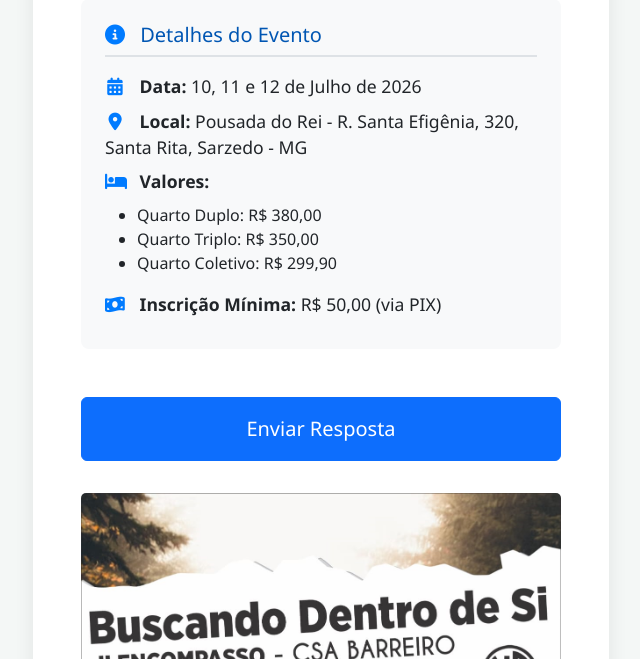
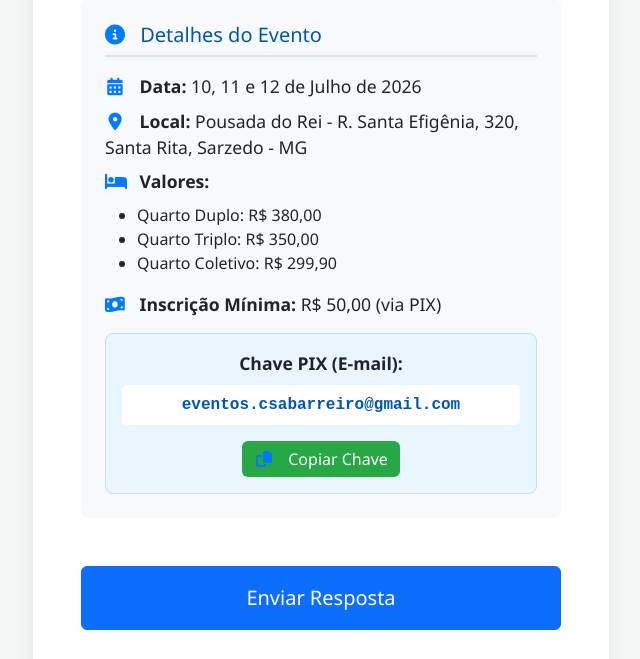
Before and after one commit to Breno1974/Encompassobarreiro, a Flask app: template templates/pagina_resposta_convite.html in a window 1280 px wide. Shown: the part 915-1574 px from the top of the page, without its empty margins (319-959 px from the left). Run offline with Flask 3, Linux system fonts and the light colour scheme; the template is opened without the code that fills it, so the values that code supplies are empty; some libraries are stand-ins or nearby versions.

Commit message:
Versão inicial do projeto de convite

```diff
--- a/templates/pagina_resposta_convite.html
+++ b/templates/pagina_resposta_convite.html
@@ -18,7 +18,7 @@
         .card {
             border: none;
             border-radius: 15px;
-            box-shadow: 0 6px 20px rgba(0,0,0,0.08  );
+            box-shadow: 0 6px 20px rgba(0,0,0,0.08 );
         }
         .card-header {
             background: linear-gradient(135deg, #007bff, #0056b3);
@@ -56,6 +56,35 @@
             margin-right: 10px;
             width: 20px;
             text-align: center;
+        }
+        /* Estilos para a seção de copiar PIX */
+        .pix-copy-section {
+            margin-top: 1rem;
+            padding: 1rem;
+            background-color: #e9f5ff;
+            border: 1px solid #bde0ff;
+            border-radius: 8px;
+            text-align: center;
+        }
+        .pix-copy-section .pix-key {
+            font-weight: bold;
+            font-family: 'Courier New', Courier, monospace;
+            color: #0056b3;
+            background-color: #fff;
+            padding: 0.5rem;
+            border-radius: 5px;
+            display: block;
+            margin-bottom: 1rem;
+            word-wrap: break-word; /* Garante que a chave não quebre o layout */
+        }
+        .btn-copy {
+            background-color: #28a745;
+            color: white;
+            border: none;
+        }
+        .btn-copy:hover {
+            background-color: #218838;
+            color: white;
         }
         .form-check-input:checked {
             background-color: #007bff;
@@ -171,17 +200,52 @@
                             <li>Quarto Coletivo: R$ 299,90</li>
                         </ul>
                         <p><i class="fas fa-money-bill-wave"></i> <strong>Inscrição Mínima:</strong> R$ 50,00 (via PIX)</p>
+
+                        <!-- SEÇÃO PARA COPIAR A CHAVE PIX -->
+                        <div class="pix-copy-section">
+                            <p class="mb-2"><strong>Chave PIX (E-mail):</strong></p>
+                            <span id="pix-key" class="pix-key">eventos.csabarreiro@gmail.com</span>
+                            <button type="button" id="copy-button" class="btn btn-copy">
+                                <i class="fas fa-copy"></i> Copiar Chave
+                            </button>
+                        </div>
                     </div>
 
-                    <!-- BOTÃO DE ENVIO MOVIDO PARA CÁ -->
                     <button type="submit" class="btn btn-primary w-100 py-3 fs-5 mt-4">Enviar Resposta</button>
 
-                    <!-- IMAGEM DO BANNER AGORA FICA POR ÚLTIMO -->
-                    <img src="{{ url_for('static', filename='banner.png') }}" alt="Banner do Evento Buscando Dentro de Si" class="event-image">
+                    <img src="{{ url_for('static', filename='banner.jpg') }}" alt="Banner do Evento Buscando Dentro de Si" class="event-image">
 
                 </form>
             </div>
         </div>
     </div>
+
+    <!-- SCRIPT PARA A FUNCIONALIDADE DE COPIAR -->
+    <script>
+        document.getElementById('copy-button').addEventListener('click', function() {
+            // Seleciona o texto da chave PIX
+            const pixKey = document.getElementById('pix-key').innerText;
+
+            // Usa a API do Clipboard para copiar o texto
+            navigator.clipboard.writeText(pixKey).then(() => {
+                // Feedback visual para o usuário
+                const originalText = this.innerHTML;
+                this.innerHTML = '<i class="fas fa-check"></i> Copiado!';
+                this.classList.remove('btn-copy');
+                this.classList.add('btn-success');
+
+                // Volta ao texto original após 2 segundos
+                setTimeout(() => {
+                    this.innerHTML = originalText;
+                    this.classList.remove('btn-success');
+                    this.classList.add('btn-copy');
+                }, 2000);
+            }).catch(err => {
+                console.error('Erro ao copiar a chave PIX: ', err);
+                alert('Não foi possível copiar a chave. Por favor, selecione e copie manualmente.');
+            });
+        });
+    </script>
+
 </body>
 </html>
```
